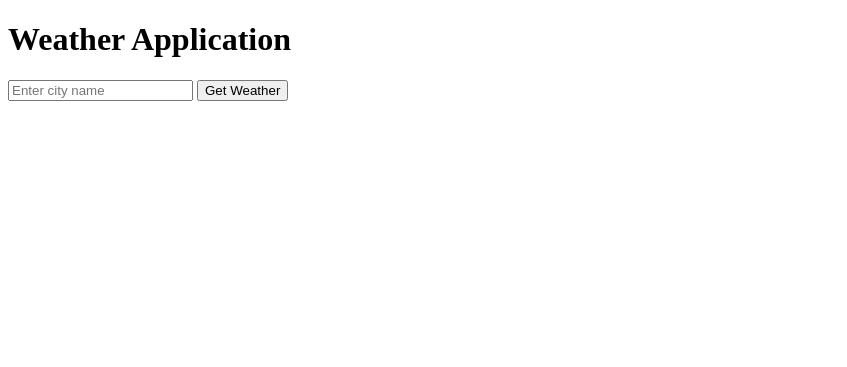
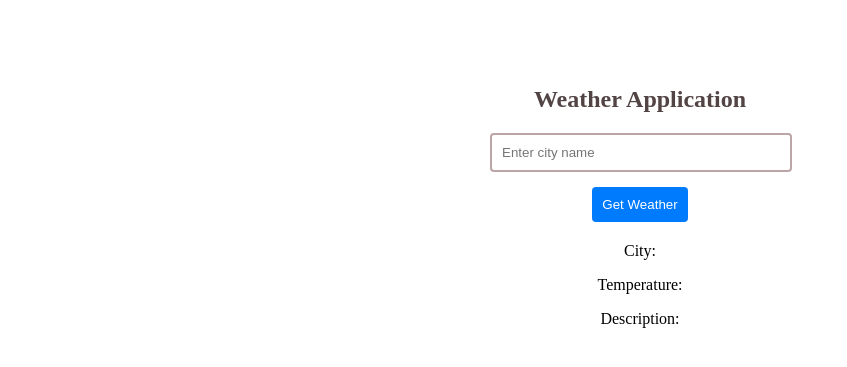
Before and after one commit to KumariNisha84/weather-app, a plain HTML site: page index.html in a window 1280 px wide. Shown: the whole page, without its empty margins (0-847 px from the left). Drawn offline with Linux system fonts and the light colour scheme.

Commit message:
Styled HTML elements using CSS for a visually appealing layout

```diff
--- a/css/style.css
+++ b/css/style.css
@@ -0,0 +1,47 @@
+.container{
+    background-color: #fff;
+    padding: 20px;
+    border-radius: 8px;
+    box-shadow: 0 0 1=0px rgba(0, 0, 0, 0.1);
+    width: 300px;
+    text-align: center;
+    margin: 50px auto;
+}
+h1{
+    font-size: 24px;
+    color: #524444;
+    margin-bottom: 20px;
+}
+.search-box{
+    margin-bottom: 20px;
+
+}
+#city{
+    padding: 10px;
+    width: calc(100% - 22px);
+    margin-right: 10px;
+    border: 2px solid #bba5a5;
+    border-radius:4px;
+}
+#search-btn{
+    padding: 10px;
+    cursor: pointer;
+    background-color: #007BFE;
+    color: white;
+    border: none;
+    border-radius: 4px;
+    margin-top: 15px;
+}
+@media (max-width: 600px){
+    .container{
+        width: 100%;
+        margin: 20px;
+    }
+    #city{
+        width: calc(100% - 20px);
+    }
+    #search-btn{
+        width: 100%;
+        margin-top: 10px;
+    }
+}
--- a/index.html
+++ b/index.html
@@ -15,9 +15,9 @@
     </div>
 
     <div class="weather-info">
-        <p id="city-name"></p>
-        <p id="temperature"></p>
-        <p id="weather-description"></p>
+        <p id="city-name">City:</p>
+        <p id="temperature">Temperature:</p>
+        <p id="weather-description">Description:</p>
 
     </div>
    </div>
```
